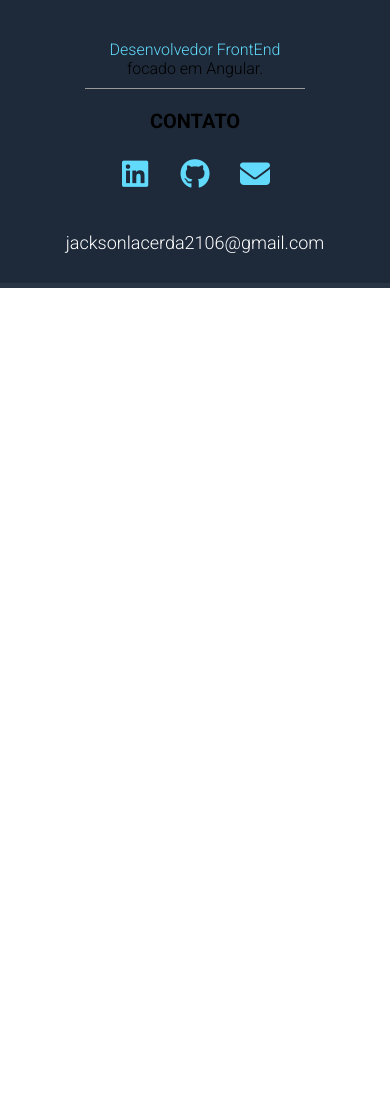
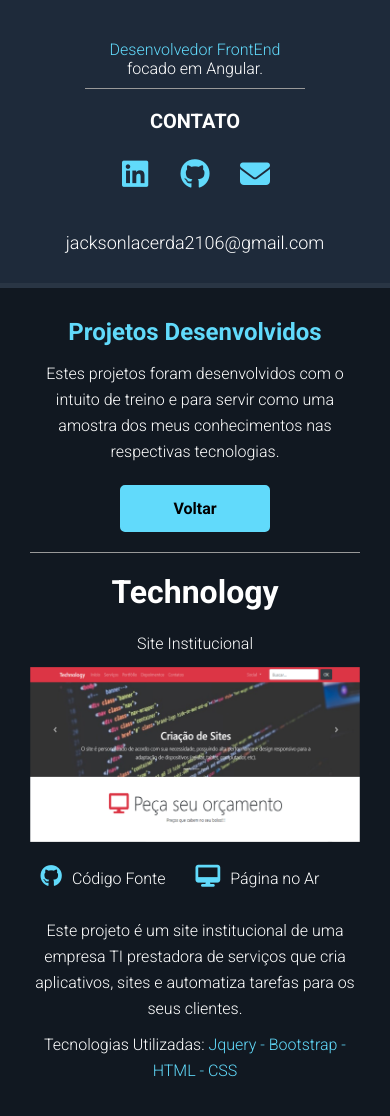
Before and after one commit to jacksonlacerda/portfolio, an Angular app: page /projetos in a window 390 px wide. Shown: the top 1116 px of the page. Before the commit the page ends 844 px from the top, so only its background shows below. Built offline with nearby package versions, Linux system fonts and the light colour scheme.

Commit message:
feat: projects component and description

```diff
--- a/src/app/pages/projects/projects.component.css
+++ b/src/app/pages/projects/projects.component.css
@@ -0,0 +1,96 @@
+
+.projects {
+    width: 70%;
+    /* display: block;
+    margin-left: auto;
+    margin-right: auto; */
+}
+
+.links-container i {
+    color: var(--main-color);
+    font-size: 28px;
+}
+
+.links-container {
+    justify-content: center;
+    margin-bottom: 30px;
+}
+
+.links-container ion-icon,
+.links-container a {
+    margin-right: 30px;
+    left: 0;
+}
+
+.links-container a {
+    color: var(--main-text-color);
+    text-decoration: none;
+    margin-top: 15px;
+    font-size: 16px;
+    text-align: center;
+}
+
+.links-container ion-icon {
+    color: var(--main-color);
+    font-size: 20px;
+    margin-right: 5px;
+    max-width: 20px;
+}
+
+span.text-link{
+    padding-left: 10px;
+}
+
+.project{
+    margin-bottom: 30px;
+}
+
+@media(max-width: 1024px) {
+
+    .projects {
+        width: 80%;
+    }
+
+}
+
+@media(max-width: 768px) {
+
+    .projects {
+        width: 90%;
+    }
+
+}
+
+@media(max-width: 479px) {
+
+    .projects {
+        width: 100%;
+    }
+
+    .links-container i {
+        font-size: 22px;
+    }
+
+    .links-container a {
+        font-size: 16px;
+    }
+
+}
+
+@media(max-width: 374px) {
+
+    .links-container i {
+        font-size: 18px;
+    }
+
+    .links-container a {
+        font-size: 14px;
+    }
+
+    .links-container ion-icon,
+    .links-container a {
+        margin-right: 20px;
+        left: 0;
+    }
+
+}
--- a/src/app/pages/projects/projects.component.html
+++ b/src/app/pages/projects/projects.component.html
@@ -1 +1,35 @@
-<app-aside></app-aside>
+<main class="container">
+    <app-aside></app-aside>
+    <section class="about-container">
+        <div class="fadeIn">
+            <p class="title"><span class="highlight">Projetos Desenvolvidos</span></p>
+            <p class="description">
+                Estes projetos foram desenvolvidos com o intuito de treino e para servir como uma amostra dos meus conhecimentos nas respectivas tecnologias.
+            </p>
+
+            <a routerLink="/" class="btn-projects"><span>Voltar</span></a>
+
+            <div class="project">
+                <h2 class="skills-section-title">Technology</h2>
+                <p class="description">Site Institucional</p>
+
+                <img class="projects" src="../../../assets/images/bootstrap.png" alt="bootstrap"/>
+
+                <br/>
+                <br/>
+
+                <div class="links-container">
+                    <a href="https://github.com/jacksonlacerda/bootstrap" target="_blank"><i class="fab fa-github"></i><span class="text-link">Código Fonte</span></a>
+                    <a href="https://jacksonlacerda.github.io/bootstrap" target="_blank"><i class="fas fa-desktop"></i><span class="text-link">Página no Ar</span></a>
+                </div>
+
+                <p class="description">
+                    Este projeto é um site institucional de uma empresa TI prestadora de serviços que cria aplicativos, sites e automatiza tarefas para os seus clientes.
+                </p>
+                <p class="description">
+                    Tecnologias Utilizadas: <span class="highlight">Jquery - Bootstrap - HTML - CSS</span>
+                </p>
+            </div>
+        </div>
+    </section>
+</main>
```
